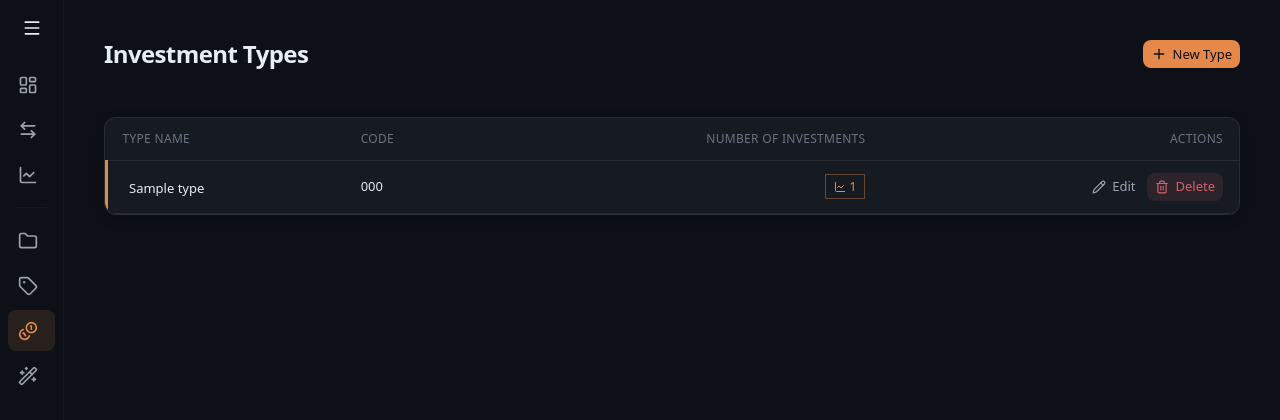
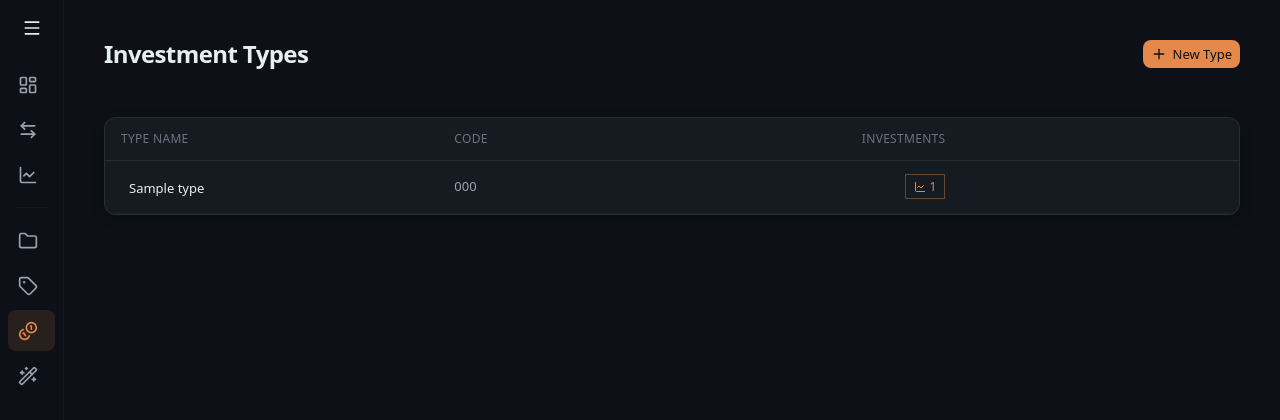
Before and after one commit to ZekeriyaAY/track-finance, a Flask app: page /investment-types/ in a window 1280 px wide. Shown: the top 420 px of the page. Run offline with Flask 3, Linux system fonts and the light colour scheme; a user stored in the database is signed in; tables that the repository leaves empty hold one stand-in row (values such as "Sample post"); some libraries are stand-ins or nearby versions; some web fonts are replaced.

Commit message:
refactor(ui): hover actions on all tables, simplify hierarchy design
- Apply row-actions hover pattern to category, tag, investment_type,
  and categorization_rule tables (matching cashflow/investment behavior)
- Hide Actions column header (sr-only) across all tables
- Remove action button text labels, keep icon-only for cleaner look
- Simplify parent/child hierarchy: remove orange left border, └ tree
  connector, font weight difference, dark background tint on children.
  Now using only padding indent + muted text color for child rows.

Co-Authored-By: Claude Opus 4.6 (1M context) <noreply@anthropic.com>

```diff
--- a/static/css/style.css
+++ b/static/css/style.css
@@ -385,39 +385,13 @@ textarea:focus {
     border-radius: var(--radius-lg);
 }
 
-/* Hierarchical tree rows — parent/child visual distinction */
-.table .row-parent td {
-    font-weight: 500;
-    color: var(--text-primary);
-    border-bottom-color: var(--border-default);
-}
-
-.table .row-parent td:first-child {
-    border-left: 3px solid var(--primary);
-    padding-left: calc(1rem - 3px);
+/* Hierarchical rows — child indent only */
+.table .row-child td:first-child {
+    padding-left: 2.5rem;
 }
 
 .table .row-child td {
     color: var(--text-secondary);
-    font-weight: 400;
-    background-color: rgba(0, 0, 0, 0.12);
-}
-
-.table .row-child td:first-child {
-    padding-left: 2rem;
-    border-left: 3px solid transparent;
-}
-
-.table .row-child .tree-connector {
-    color: var(--text-muted);
-    margin-right: 0.375rem;
-    font-size: 0.75rem;
-    opacity: 0.5;
-}
-
-.table .row-child:last-child td,
-.table .row-child + .row-parent td {
-    border-bottom-color: var(--border-default);
 }
 
 /* ============================================
--- a/templates/categorization_rule/index.html
+++ b/templates/categorization_rule/index.html
@@ -32,7 +32,7 @@
             <th>Tags</th>
             <th>Type</th>
             <th class="text-center">Status</th>
-            <th class="text-right">Actions</th>
+            <th class="text-right"><span class="sr-only">Actions</span></th>
           </tr>
         </thead>
         <tbody id="rules-body">
@@ -74,6 +74,7 @@
               {% endif %}
             </td>
             <td class="text-right whitespace-nowrap">
+              <div class="row-actions inline-flex items-center gap-1">
                 {% if not loop.first %}
                 <button type="button" onclick="moveRule({{ rule.id }}, 'up')" class="btn btn-ghost btn-sm btn-icon" title="Move Up">
                   <i data-lucide="arrow-up" class="w-3.5 h-3.5"></i>
@@ -86,15 +87,14 @@
                 {% endif %}
                 <a href="{{ url_for('categorization_rule.edit_rule', id=rule.id) }}" class="btn btn-ghost btn-sm">
                   <i data-lucide="pencil" class="w-3.5 h-3.5"></i>
-                Edit
                 </a>
                 <form action="{{ url_for('categorization_rule.delete_rule', id=rule.id) }}" method="POST" style="display:inline;">
                   <input type="hidden" name="csrf_token" value="{{ csrf_token() }}">
                   <button type="submit" class="btn btn-danger btn-sm" onclick="return confirm('Are you sure you want to delete this rule?')">
                     <i data-lucide="trash-2" class="w-3.5 h-3.5"></i>
-                  Delete
                   </button>
                 </form>
+              </div>
             </td>
           </tr>
           {% endfor %}
--- a/templates/investment_type/index.html
+++ b/templates/investment_type/index.html
@@ -20,20 +20,17 @@
           <tr>
             <th>Type Name</th>
             <th>Code</th>
-            <th class="text-right">Number of Investments</th>
-            <th class="text-right">Actions</th>
+            <th class="text-right">Investments</th>
+            <th class="text-right"><span class="sr-only">Actions</span></th>
           </tr>
         </thead>
         <tbody>
           {% for type in types %}
-            <tr class="row-parent">
+            <tr>
               <td>
                 <span class="inline-flex items-center gap-2">
                   <i class="{{ type.icon }}" style="color: {{ type.color }}"></i>
                   {{ type.name }}
-                  {% if type.children %}
-                    <span class="text-[var(--text-muted)] text-xs font-normal">({{ type.children|length }})</span>
-                  {% endif %}
                 </span>
               </td>
               <td class="text-[var(--text-secondary)]">{{ type.code }}</td>
@@ -44,16 +41,14 @@
                 </span>
               </td>
               <td class="text-right">
-                <div class="inline-flex items-center gap-1">
+                <div class="row-actions inline-flex items-center gap-1">
                   <a href="{{ url_for('investment_type.edit_investment_type', id=type.id) }}" class="btn btn-ghost btn-sm">
                     <i data-lucide="pencil" class="w-3.5 h-3.5"></i>
-                    Edit
                   </a>
                   <form action="{{ url_for('investment_type.delete_investment_type', id=type.id) }}" method="POST" style="display:inline;">
                     <input type="hidden" name="csrf_token" value="{{ csrf_token() }}">
                     <button type="submit" class="btn btn-danger btn-sm" onclick="return confirm('Are you sure you want to delete this investment type?')">
                       <i data-lucide="trash-2" class="w-3.5 h-3.5"></i>
-                      Delete
                     </button>
                   </form>
                 </div>
@@ -64,7 +59,6 @@
                 <tr class="row-child">
                   <td>
                     <span class="inline-flex items-center gap-2">
-                      <span class="tree-connector">└</span>
                       <i class="{{ child.icon }}" style="color: {{ child.color }}"></i>
                       {{ child.name }}
                     </span>
@@ -77,16 +71,14 @@
                     </span>
                   </td>
                   <td class="text-right">
-                    <div class="inline-flex items-center gap-1">
+                    <div class="row-actions inline-flex items-center gap-1">
                       <a href="{{ url_for('investment_type.edit_investment_type', id=child.id) }}" class="btn btn-ghost btn-sm">
                         <i data-lucide="pencil" class="w-3.5 h-3.5"></i>
-                        Edit
                       </a>
                       <form action="{{ url_for('investment_type.delete_investment_type', id=child.id) }}" method="POST" style="display:inline;">
                         <input type="hidden" name="csrf_token" value="{{ csrf_token() }}">
                         <button type="submit" class="btn btn-danger btn-sm" onclick="return confirm('Are you sure you want to delete this investment type?')">
                           <i data-lucide="trash-2" class="w-3.5 h-3.5"></i>
-                          Delete
                         </button>
                       </form>
                     </div>
--- a/templates/tag/index.html
+++ b/templates/tag/index.html
@@ -20,7 +20,7 @@
           <tr>
             <th>Tag Name</th>
             <th class="text-right">Income / Expense</th>
-            <th class="text-right">Actions</th>
+            <th class="text-right"><span class="sr-only">Actions</span></th>
           </tr>
         </thead>
         <tbody>
@@ -45,16 +45,14 @@
               </div>
             </td>
             <td class="text-right">
-              <div class="inline-flex items-center gap-1">
+              <div class="row-actions inline-flex items-center gap-1">
                 <a href="{{ url_for('tag.edit_tag', id=tag.id) }}" class="btn btn-ghost btn-sm">
                   <i data-lucide="pencil" class="w-3.5 h-3.5"></i>
-                  Edit
                 </a>
                 <form action="{{ url_for('tag.delete_tag', id=tag.id) }}" method="POST" style="display:inline;">
                   <input type="hidden" name="csrf_token" value="{{ csrf_token() }}">
                   <button type="submit" class="btn btn-danger btn-sm" onclick="return confirm('Are you sure you want to delete this tag?')">
                     <i data-lucide="trash-2" class="w-3.5 h-3.5"></i>
-                    Delete
                   </button>
                 </form>
               </div>
```
Also changed, not shown: templates/category/index.html (+4 -12 lines). Lines whose indentation alone changed are shown as unchanged.
